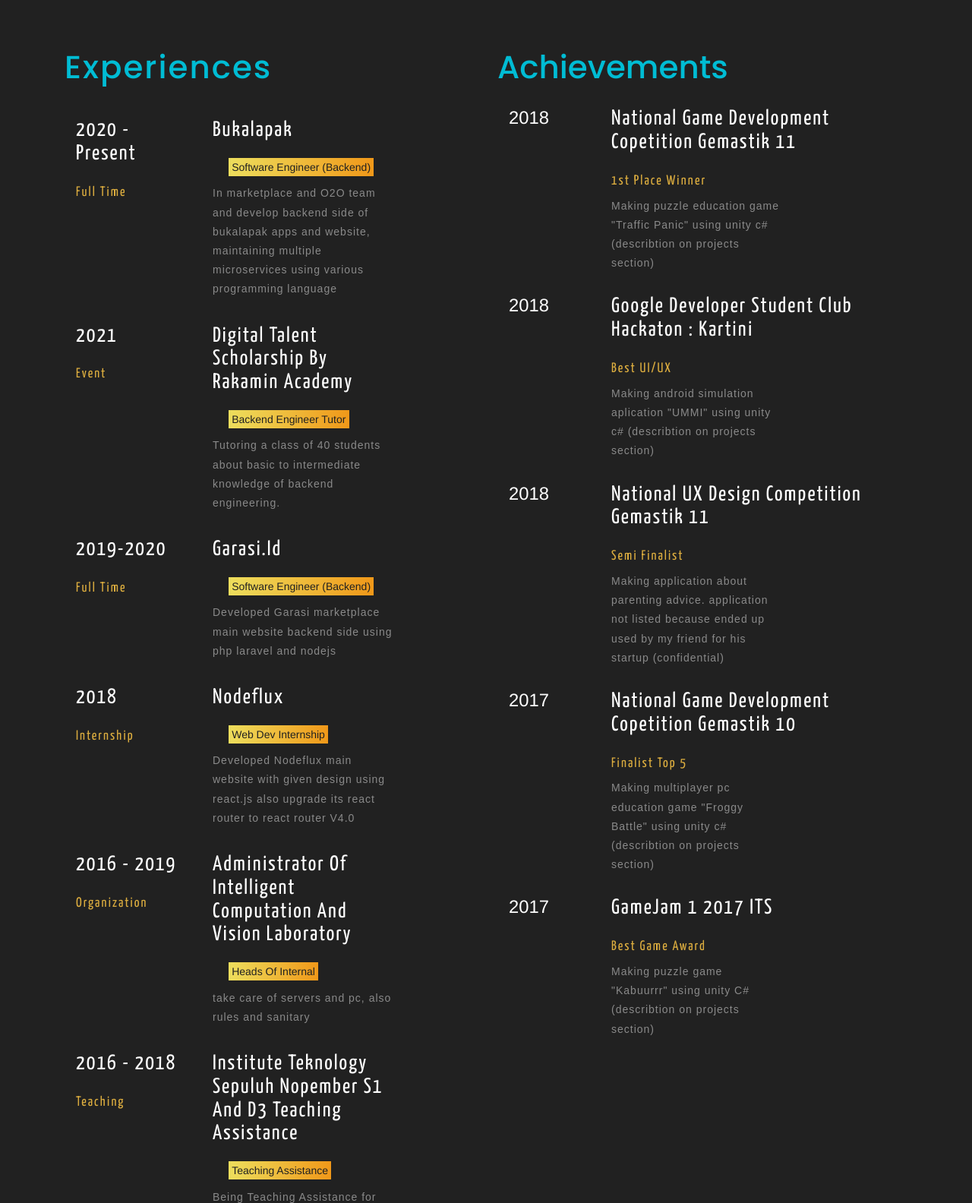
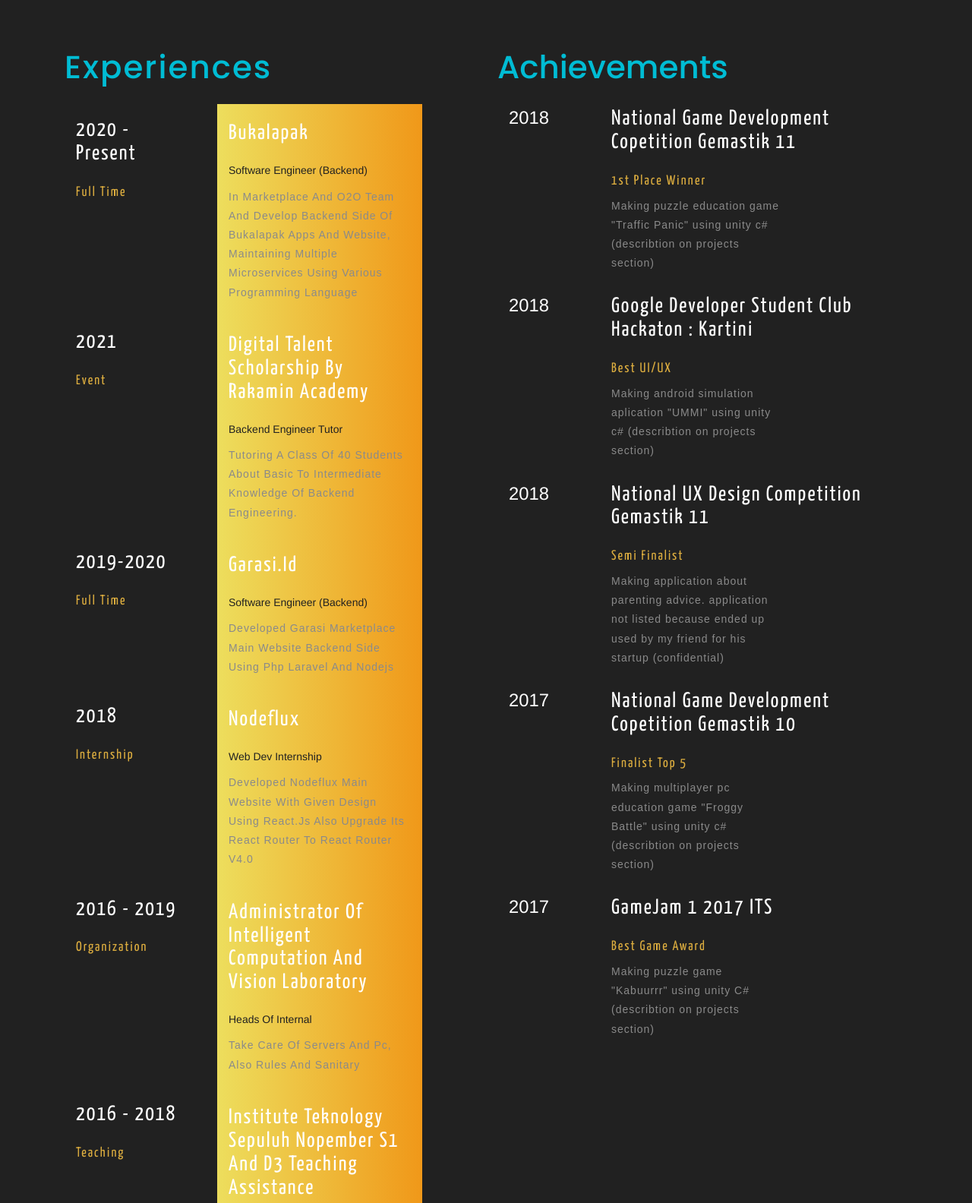
Before and after one commit to alchasni/alchasni.github.io, a plain HTML site: page index.html in a window 1280 px wide. Shown: the part 760-2344 px from the top of the page at 76% size. Drawn offline with Linux system fonts and the light colour scheme.

Commit message:
update css

```diff
--- a/css/style.css
+++ b/css/style.css
@@ -670,7 +670,7 @@ h3.w3-head-project {
     letter-spacing: 2px;
     font-family: 'Yanone Kaffeesatz', sans-serif;
 }
-.w3-edu-info2 span {
+.w3-edu-info2 {
     margin-left: 1.5em;
     color:#212121;
     text-transform: capitalize;
--- a/index.html
+++ b/index.html
@@ -115,7 +115,7 @@
 					</div>
 					<div class="col-md-6 w3-edu-info2">
 						<h3>Bukalapak</h3>
-						<h5><span>Software Engineer (Backend)</span></h5>
+						<h5>Software Engineer (Backend)</h5>
 						<p>In marketplace and O2O team and develop backend side of bukalapak apps and website, maintaining multiple microservices using various programming language</p>
 					</div>
 					<div class="clearfix"></div>
@@ -125,7 +125,7 @@
 					</div>
 					<div class="col-md-6 w3-edu-info2">
 						<h3>Digital Talent Scholarship By Rakamin Academy</h3>
-						<h5><span>Backend Engineer Tutor</span></h5>
+						<h5>Backend Engineer Tutor</h5>
 						<p>Tutoring a class of 40 students about basic to intermediate knowledge of backend engineering.</p>
 					</div>
 					<div class="clearfix"></div>
@@ -135,7 +135,7 @@
 					</div>
 					<div class="col-md-6 w3-edu-info2">
 						<h3>Garasi.id</h3>
-						<h5><span>Software Engineer (Backend)</span></h5>
+						<h5>Software Engineer (Backend)</h5>
 						<p>Developed Garasi marketplace main website backend side using php laravel and nodejs</p>
 					</div>
 					<div class="clearfix"></div>
@@ -145,7 +145,7 @@
 					</div>
 					<div class="col-md-6 w3-edu-info2">
 						<h3>Nodeflux</h3>
-						<h5><span>Web Dev Internship</span></h5>
+						<h5>Web Dev Internship</h5>
 						<p>Developed Nodeflux main website with given design using react.js also upgrade its react router to react router V4.0</p>
 					</div>
 					<div class="clearfix"></div>
@@ -155,7 +155,7 @@
 					</div>
 					<div class="col-md-6 w3-edu-info2">
 						<h3>Administrator of Intelligent Computation and Vision Laboratory</h3>
-						<h5><span>Heads of Internal</span></h5>
+						<h5>Heads of Internal</h5>
 						<p>take care of servers and pc, also rules and sanitary</p>
 					</div>
 					<div class="clearfix"></div>
@@ -165,7 +165,7 @@
 					</div>
 					<div class="col-md-6 w3-edu-info2">
 						<h3>Institute Teknology Sepuluh Nopember S1 and D3 Teaching Assistance</h3>
-						<h5><span style="">Teaching Assistance</span></h5>
+						<h5>Teaching Assistance</h5>
 						<p>Being Teaching Assistance for over 5 teacher and over 10 different class. Ensure the student to understant the class, give tutorials, and check their works. also being subtitute teacher if the teacher unable to attend the class</p>
 					</div>
 					<div class="clearfix"></div>
@@ -175,7 +175,7 @@
 					</div>
 					<div class="col-md-6 w3-edu-info2">
 						<h3>National Programming Contest (NPC)</h3>
-						<h5><span style="">Organizing Commitee</span></h5>
+						<h5>Organizing Commitee</h5>
 						<p>Ensure the event runs smoothly and is responsible for the server and the web</p>
 					</div>
 					<div class="clearfix"></div>
@@ -185,7 +185,7 @@
 					</div>
 					<div class="col-md-6 w3-edu-info2">
 						<h3>TC - Game jam</h3>
-						<h5></i><span>Vice Chairman</span></h5>
+						<h5>Vice Chairman</h5>
 						<p>Ensure the event runs smoothly and is responsible technical issues</p>
 					</div>
 					<div class="clearfix"></div>
```
